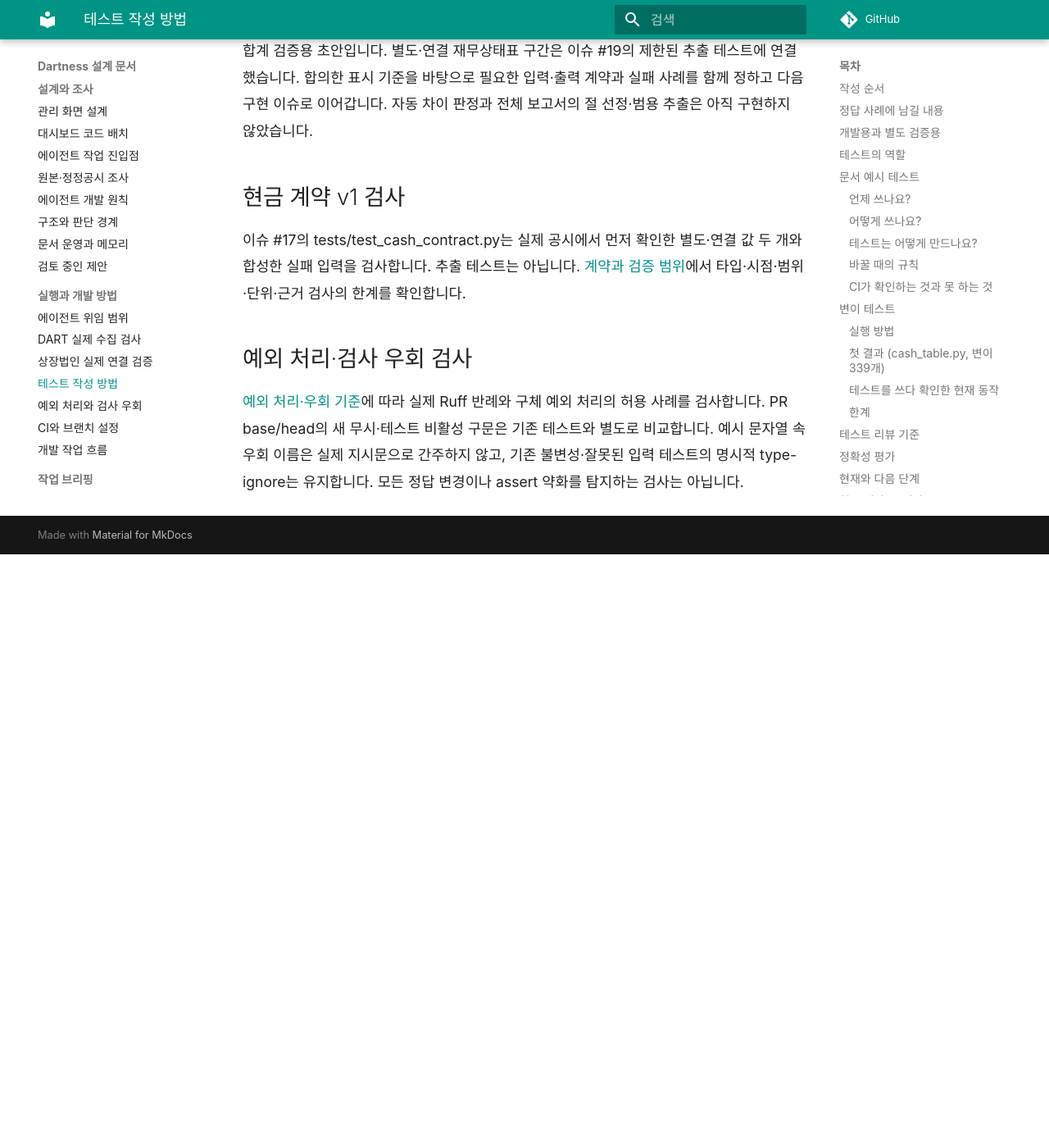
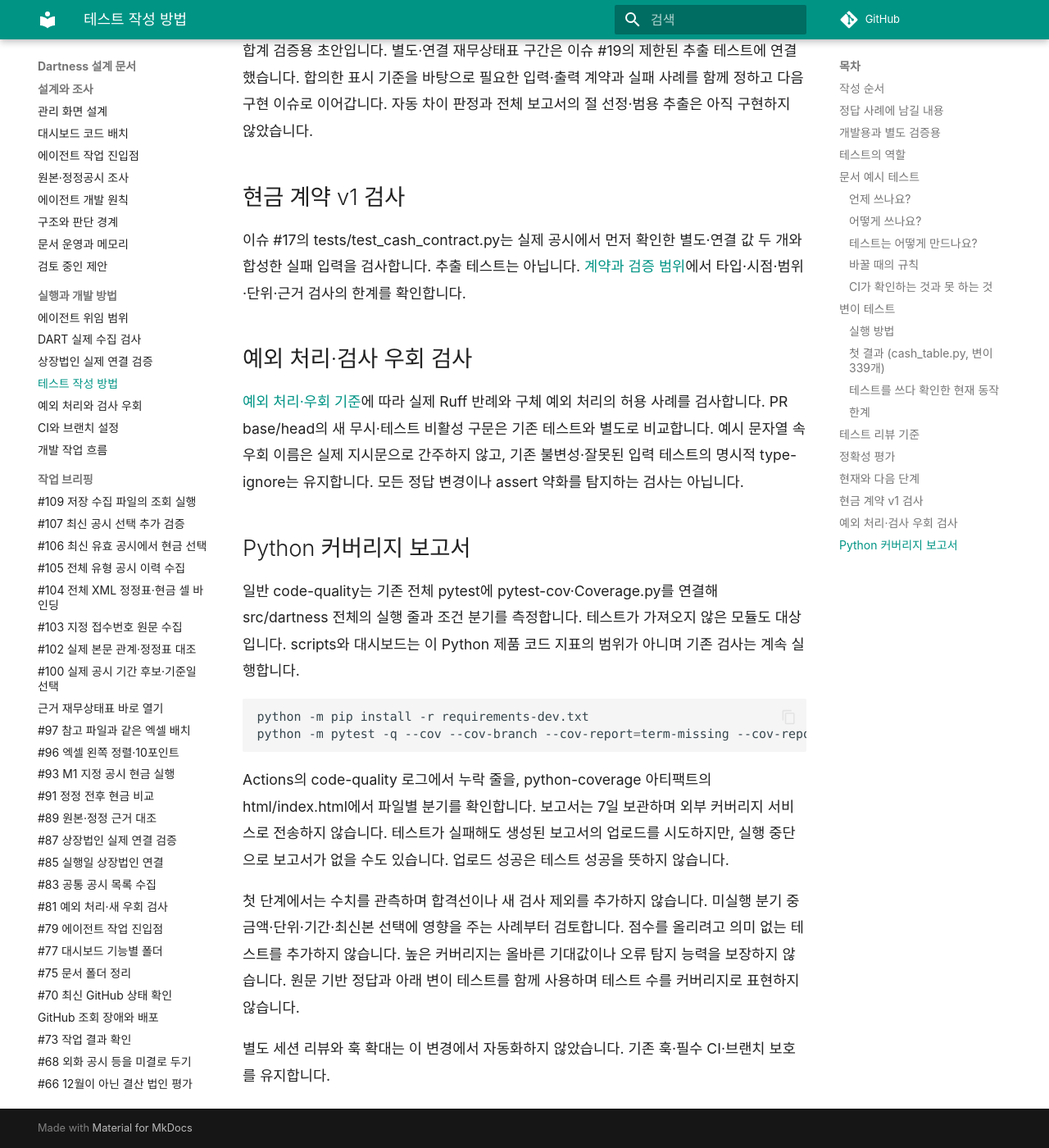
Before and after one commit to YUJAEYUN/Dartness, an MkDocs documentation site: the page built from docs/guides/testing.md, in a window 1280 px wide and 1400 px high, scrolled down 7704 px. Shown: the whole window at 82% size. Built offline with MkDocs 1.6.1 and Material for MkDocs 9.7.7, drawn with Linux system fonts in a browser that asks for light colours; comment, search, counter and statistics services are not loaded; before the commit the page ends 8380 px from its top, so only the background shows below that.

Commit message:
기존 Python 테스트에 분기 커버리지 보고서 연결

````diff
--- a/docs/guides/testing.md
+++ b/docs/guides/testing.md
@@ -171,3 +171,19 @@ python -m mutmut results
 ## 예외 처리·검사 우회 검사
 
 [예외 처리·우회 기준](quality-guards.md)에 따라 실제 Ruff 반례와 구체 예외 처리의 허용 사례를 검사합니다. PR base/head의 새 무시·테스트 비활성 구문은 기존 테스트와 별도로 비교합니다. 예시 문자열 속 우회 이름은 실제 지시문으로 간주하지 않고, 기존 불변성·잘못된 입력 테스트의 명시적 type-ignore는 유지합니다. 모든 정답 변경이나 assert 약화를 탐지하는 검사는 아닙니다.
+
+<a id="coverage"></a>
+## Python 커버리지 보고서
+
+일반 code-quality는 기존 전체 pytest에 pytest-cov·Coverage.py를 연결해 src/dartness 전체의 실행 줄과 조건 분기를 측정합니다. 테스트가 가져오지 않은 모듈도 대상입니다. scripts와 대시보드는 이 Python 제품 코드 지표의 범위가 아니며 기존 검사는 계속 실행합니다.
+
+```bash
+python -m pip install -r requirements-dev.txt
+python -m pytest -q --cov --cov-branch --cov-report=term-missing --cov-report=html:coverage-reports/html --cov-report=xml:coverage-reports/coverage.xml --cov-report=json:coverage-reports/coverage.json
+```
+
+Actions의 code-quality 로그에서 누락 줄을, python-coverage 아티팩트의 html/index.html에서 파일별 분기를 확인합니다. 보고서는 7일 보관하며 외부 커버리지 서비스로 전송하지 않습니다. 테스트가 실패해도 생성된 보고서의 업로드를 시도하지만, 실행 중단으로 보고서가 없을 수도 있습니다. 업로드 성공은 테스트 성공을 뜻하지 않습니다.
+
+첫 단계에서는 수치를 관측하며 합격선이나 새 검사 제외를 추가하지 않습니다. 미실행 분기 중 금액·단위·기간·최신본 선택에 영향을 주는 사례부터 검토합니다. 점수를 올리려고 의미 없는 테스트를 추가하지 않습니다. 높은 커버리지는 올바른 기대값이나 오류 탐지 능력을 보장하지 않습니다. 원문 기반 정답과 아래 변이 테스트를 함께 사용하며 테스트 수를 커버리지로 표현하지 않습니다.
+
+별도 세션 리뷰와 훅 확대는 이 변경에서 자동화하지 않았습니다. 기존 훅·필수 CI·브랜치 보호를 유지합니다.
--- a/docs/wiki/index.md
+++ b/docs/wiki/index.md
@@ -23,6 +23,7 @@
 | CI·브랜치 설정 | [검사와 설정 방법](../guides/ci.md) |
 | 다른 법인 평가 결과 | [현금 표 추출 첫 평가와 수정 결과](../evaluations/cash-table-dart-2025.md). 자료는 tests/fixtures/cash/dart-2025-eval(현재 개발용), 테스트는 tests/test_cash_eval_2025.py. [두 번째 평가(검증용 5개 법인)](../evaluations/cash-table-dart-2025-second.md)의 자료는 tests/fixtures/cash/dart-2025-eval-2, 테스트는 tests/test_cash_eval_2025_second.py. [세 번째 평가(12월이 아닌 결산)](../evaluations/cash-table-dart-2025-third.md)는 tests/fixtures/cash/dart-2025-eval-3, tests/test_cash_eval_2025_third.py |
 | 테스트·정답 사례 준비 | [테스트 절차](../guides/testing.md), [실제 공시 초안](../cases/helixmith-cash.md) |
+| 테스트가 실행하지 않은 코드 확인 | [Python 분기 커버리지](../guides/testing.md#coverage). pyproject.toml의 tool.coverage, .github/workflows/code.yml의 python-coverage 아티팩트 |
 | 테스트가 버그를 잡는지 확인 | [변이 테스트](../guides/testing.md#mutation). 설정은 pyproject.toml의 [tool.mutmut], 대상은 src/dartness/cash_table.py |
 | 문서 예시 테스트 작성 | [작성 규칙](../guides/testing.md#doc-examples). 로더는 tests/doc_examples.py, 연결 검사는 tests/test_docs_consistency.py |
 | 위임·병합 판단 | [합의한 위임 정책](../guides/delegation.md) |
--- a/requirements-dev.txt
+++ b/requirements-dev.txt
@@ -8,3 +8,5 @@ pytest==8.3.5
 ruff==0.11.13
 typing_extensions==4.16.0
 types-openpyxl==3.1.5.20261122
+coverage==7.17.5
+pytest-cov==7.1.0
````
Also changed, not shown: docs/guides/ci.md (+4 -0 lines), pyproject.toml (+7 -0 lines), 2 other files.
